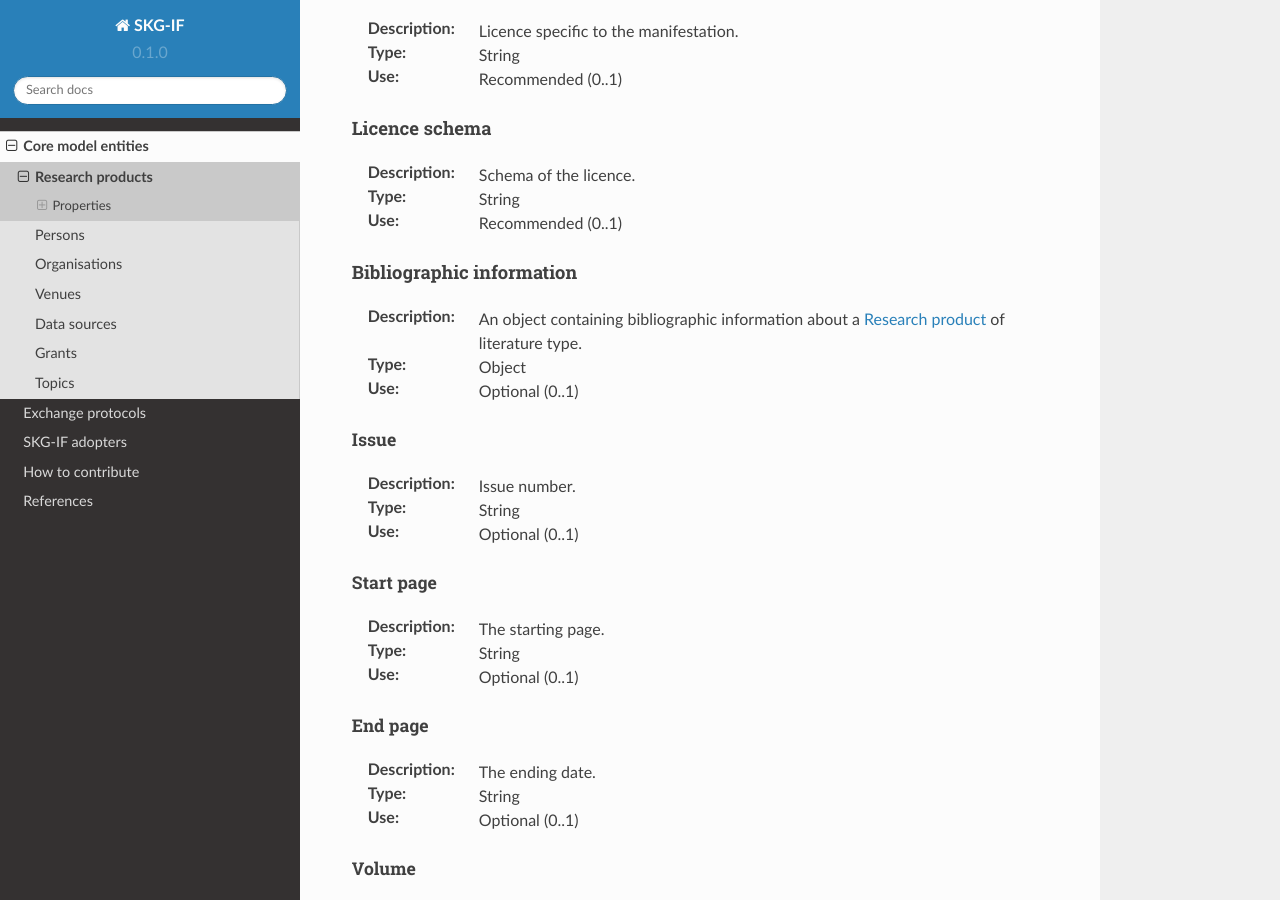
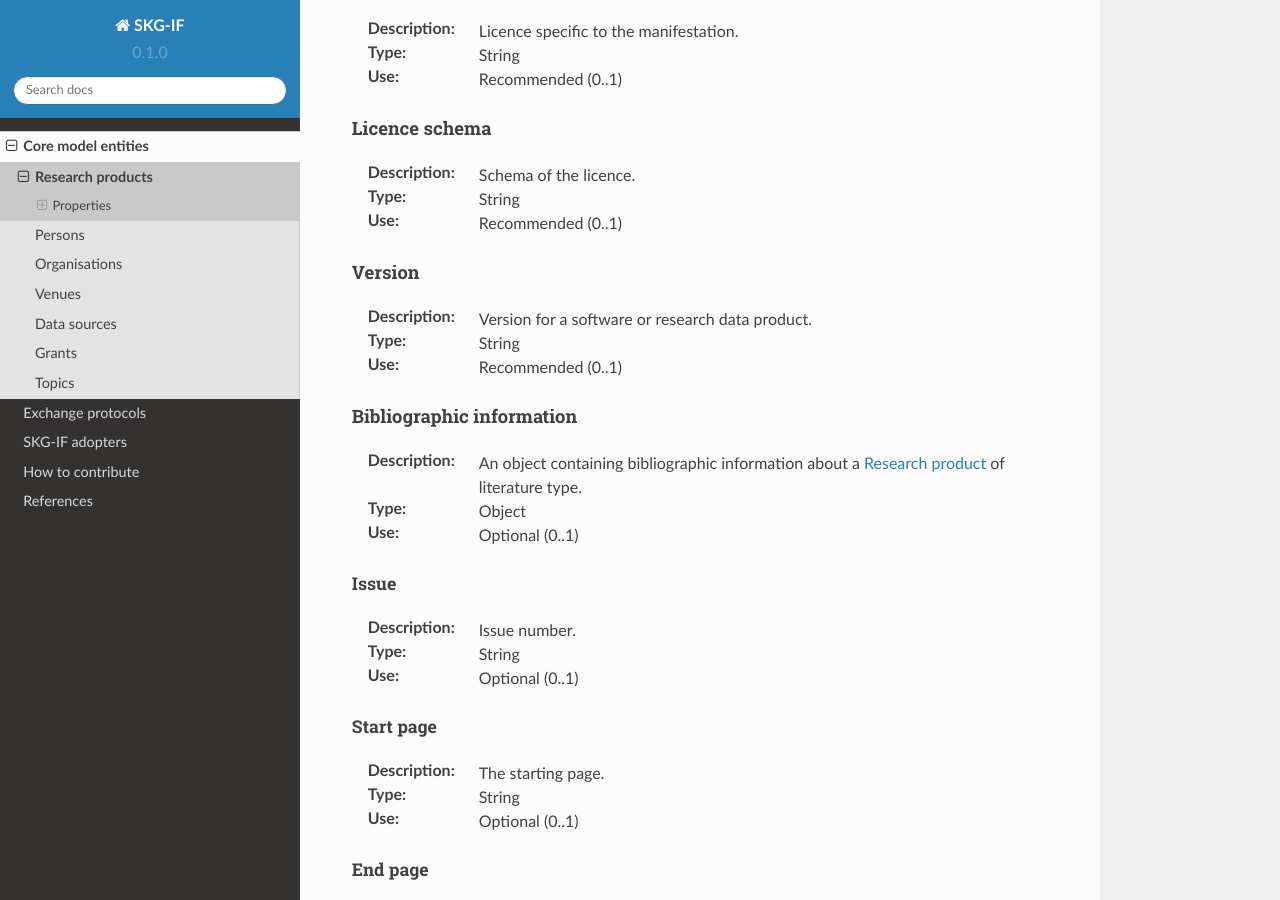
Before and after one commit to andremann/SKG-IF, a Sphinx documentation site: the page built from docs/source/products.rst, in a window 1280 px wide and 900 px high, scrolled down 6428 px. Built offline with Sphinx 7.4.7 and the Read the Docs theme 2.0.0, drawn with Linux system fonts in a browser that asks for light colours; some of the changed text lies outside the part shown.

Commit message:
added version for software/data

```diff
--- a/docs/source/products.rst
+++ b/docs/source/products.rst
@@ -296,6 +296,12 @@ Licence schema
 :Type: String
 :Use: Recommended (0..1)
 
+Version
+^^^^^^^^^^^^^^^^
+:Description: Version for a software or research data product.
+:Type: String
+:Use: Recommended (0..1)
+
 Bibliographic information
 ^^^^^^^^^^^^^^^^
 :Description: An object containing bibliographic information about a :ref:`Research product <Research product>` of literature type.
@@ -380,6 +386,7 @@ Hosting data source
             "access rights": "",
             "license": "",
             "license_schema": "",
+            "version": "v1.0",
             "url": "https://link.springer.com/chapter/...",
             "pid": "https://doi.org/10.1007/...",
             "biblio": {
```
